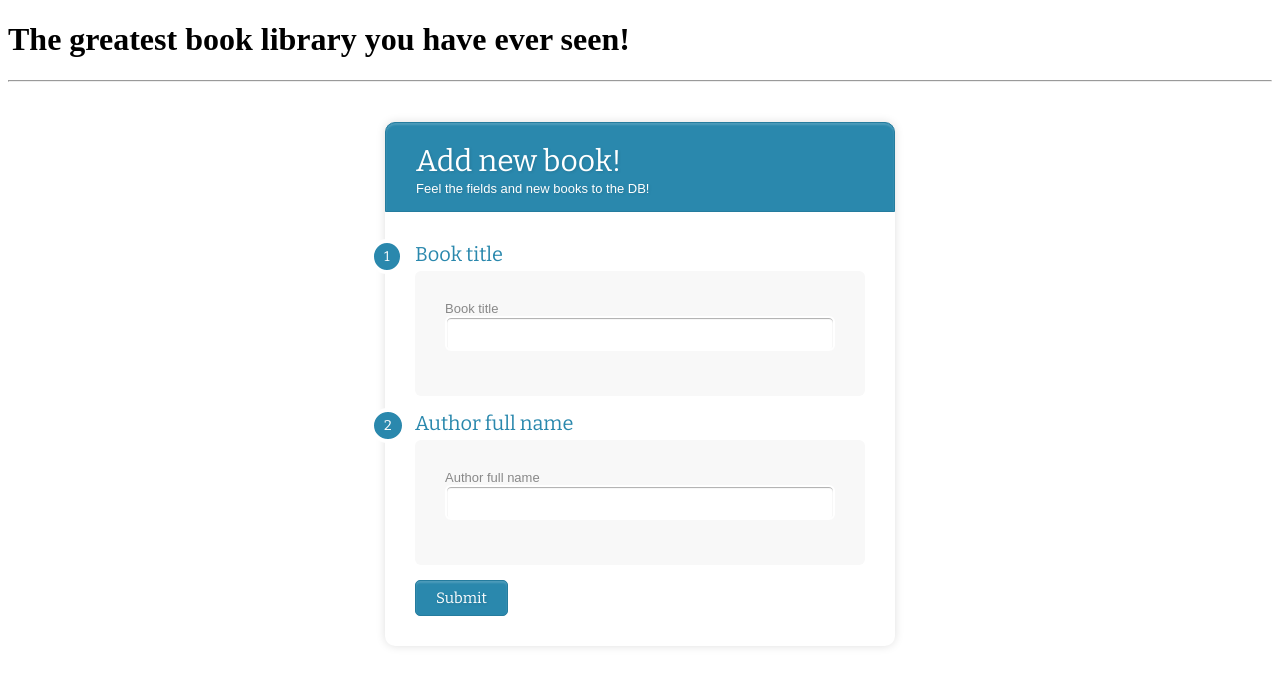
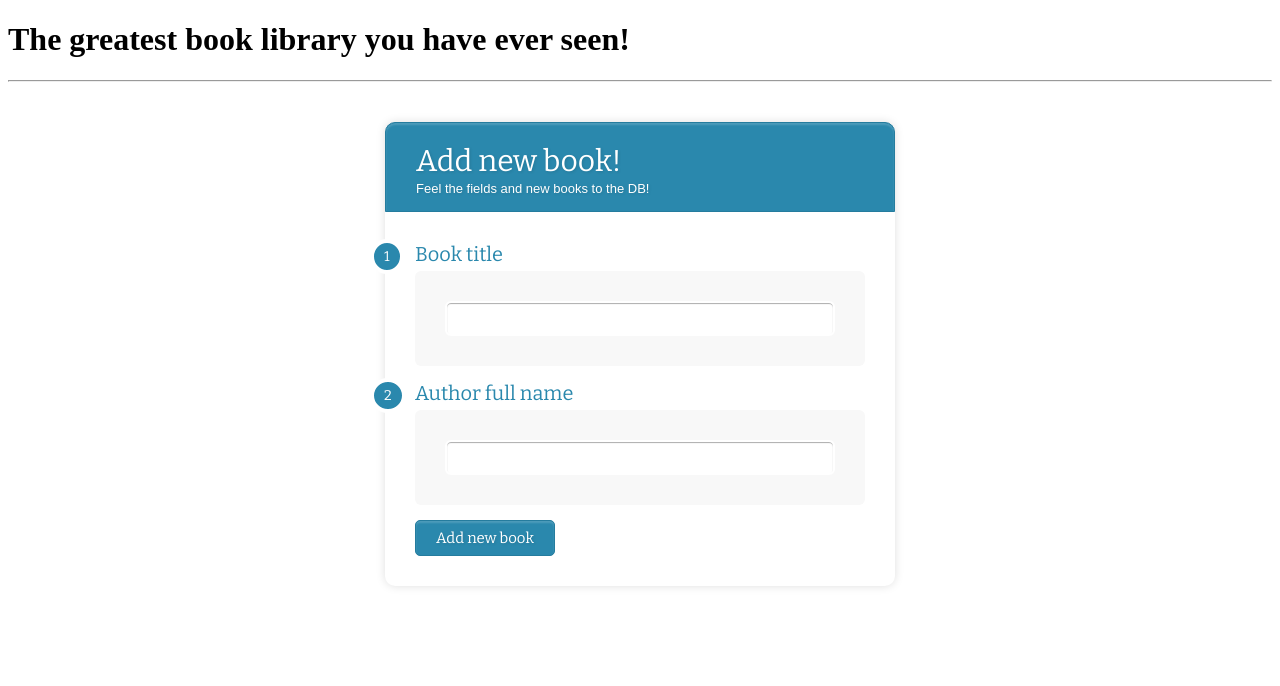
Before and after one commit to VladislavBulanov/Python_Advanced, a Flask app: page /books/form in a window 1280 px wide. Shown: the top 686 px of the page. Run offline with Flask 2, Linux system fonts and the light colour scheme.

Commit message:
Backup: nb_win10

```diff
--- a/module_14_mvc/homework/routes.py
+++ b/module_14_mvc/homework/routes.py
@@ -1,10 +1,27 @@
-from flask import Flask, render_template, request, redirect, url_for
+from flask import Flask, render_template, redirect, url_for
+from flask_wtf import FlaskForm
 from requests import Response
 from typing import Union, List
+from wtforms import StringField, SubmitField
+from wtforms.validators import InputRequired
 
 from models import init_db, get_all_books, add_book, DATA
 
 app: Flask = Flask(__name__)
+app.config['SECRET_KEY'] = "sample_key"
+
+
+class NewBookRegistrationForm(FlaskForm):
+    """A child class of 'FlaskForm' class
+    describing new book registration form."""
+
+    book_title = StringField(validators=[
+        InputRequired("The field 'title' is required"),
+    ])
+    author_name = StringField(validators=[
+        InputRequired("The field 'author' is required"),
+    ])
+    submit = SubmitField("Add new book")
 
 
 def _get_html_table_for_books(books: List[dict]) -> str:
@@ -40,13 +57,14 @@ def all_books() -> str:
 
 @app.route('/books/form', methods=["GET", "POST"])
 def get_books_form() -> Union[str, Response]:
-    if request.method == "POST":
-        title = request.form["book_title"]
-        author = request.form["author_name"]
+    book_form = NewBookRegistrationForm()
+    if book_form.validate_on_submit():
+        title = book_form.book_title.data
+        author = book_form.author_name.data
         add_book(title, author)
         return redirect(url_for("all_books"))
 
-    return render_template('add_book.html')
+    return render_template('add_book.html', form=book_form)
 
 
 if __name__ == '__main__':
--- a/module_14_mvc/homework/templates/add_book.html
+++ b/module_14_mvc/homework/templates/add_book.html
@@ -6,16 +6,19 @@
     <form action="/books/form" method="post">
         <div class="section"><span>1</span>Book title</div>
         <div class="inner-wrap">
-            <label>Book title<input type="text" name="book_title"/></label>
+<!--            <label>Book title<input type="text" name="book_title"/></label>-->
+            {{ form.book_title() }}
         </div>
 
         <div class="section"><span>2</span>Author full name</div>
         <div class="inner-wrap">
-            <label>Author full name<input type="text" name="author_name"/></label>
+<!--            <label>Author full name<input type="text" name="author_name"/></label>-->
+            {{ form.author_name() }}
         </div>
 
         <div class="button-section">
-            <input type="submit" name="Add new book"/>
+<!--            <input type="submit" name="add_new_book"/>-->
+            {{ form.submit() }}
         </div>
     </form>
 </div>
```
